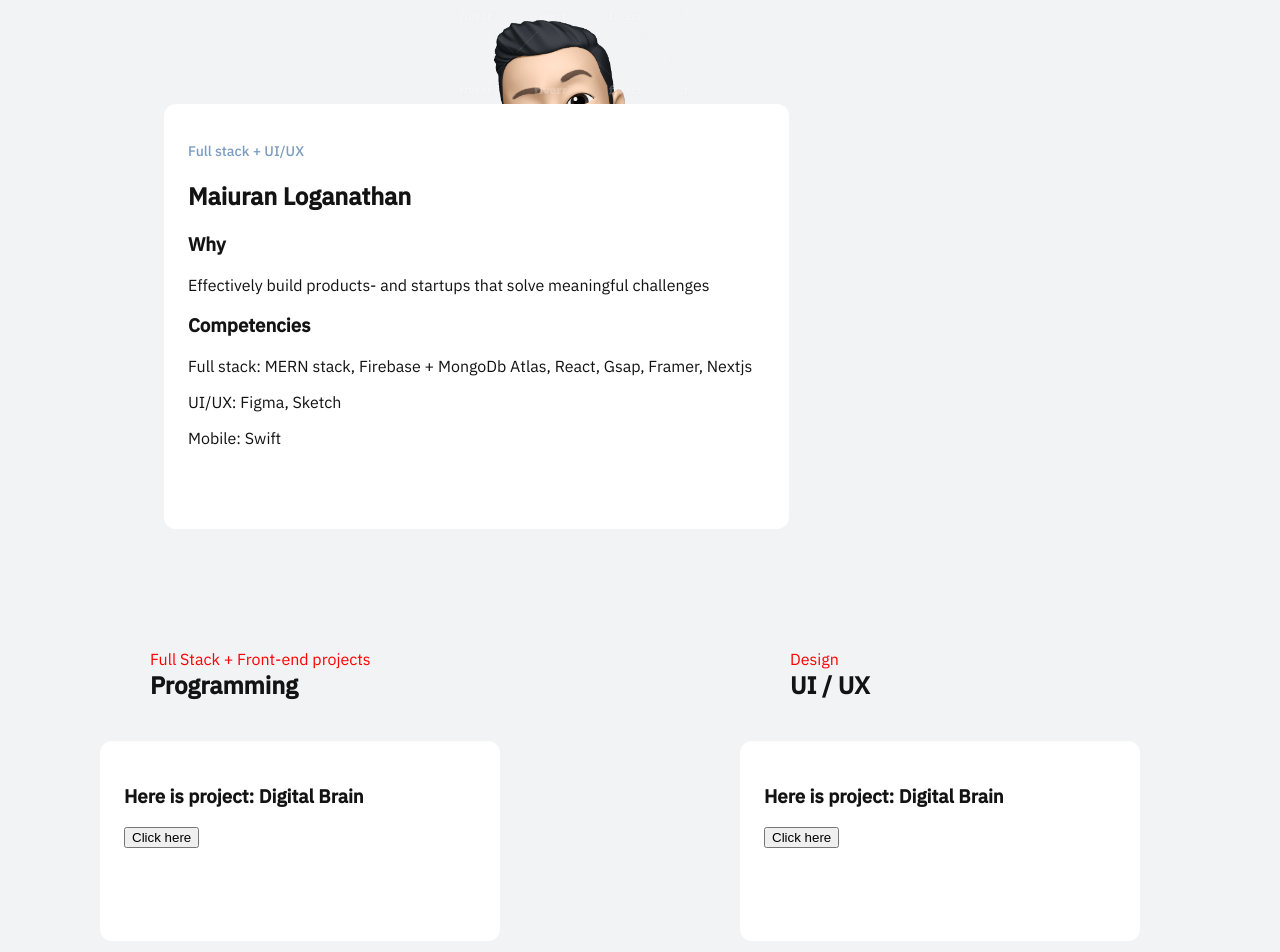
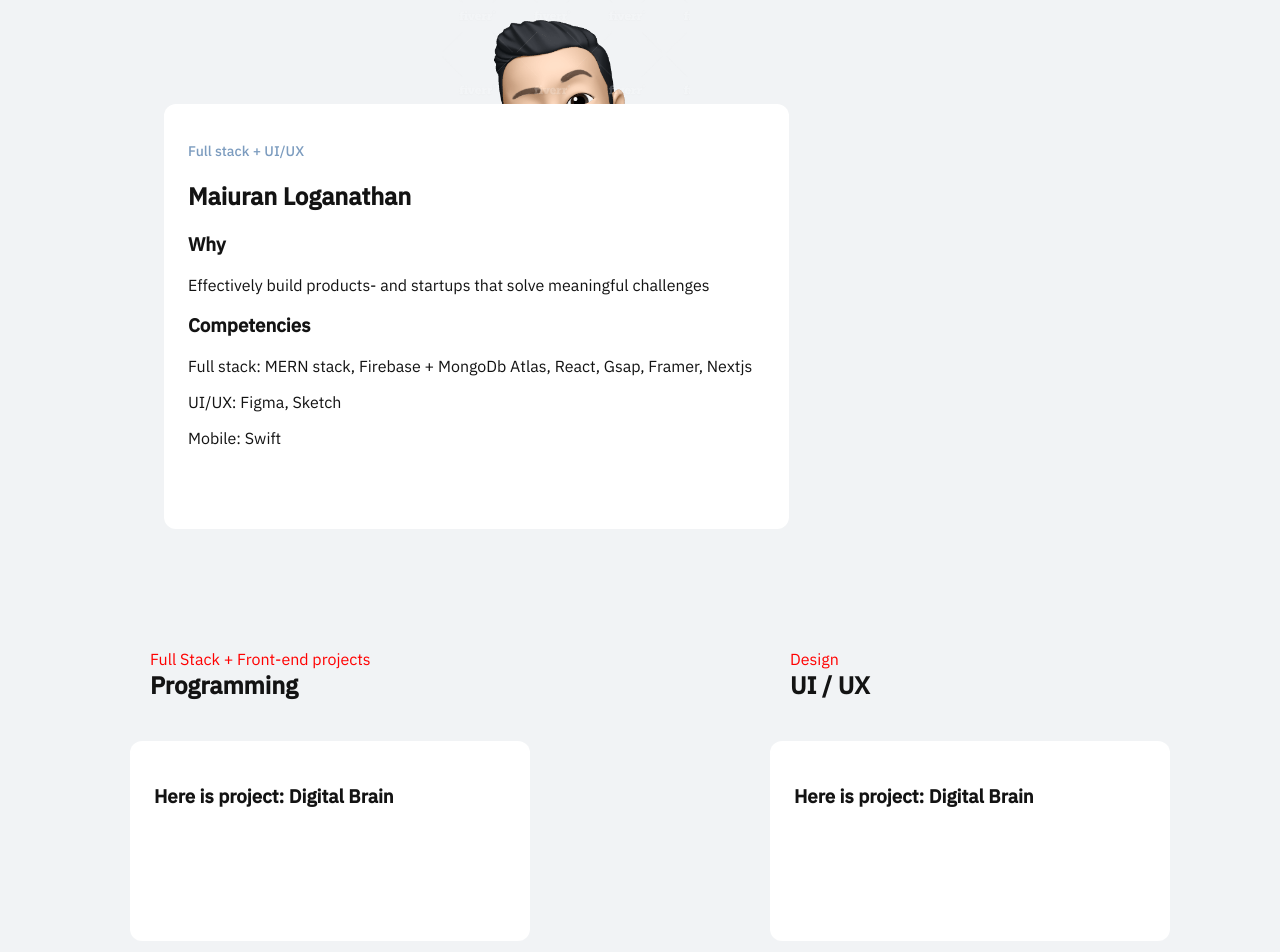
Before and after one commit to Maiuran1404/mayoopage, a React (Create React App) app: page / in a window 1280 px wide. Shown: the top 952 px of the page. Built offline with nearby package versions, Linux system fonts and the light colour scheme.

Commit message:
with routing on click

```diff
--- a/src/components/intro.js
+++ b/src/components/intro.js
@@ -6,7 +6,7 @@ class intro extends Component {
     render() {
         return (
             <div className='container center'>
-                <div className='product-row'>
+                <motion.div className='product-row'>
                 <motion.img
                     initial={{ x: 400, y: -100, opacity: 0 }}
                     animate={{ x: 300, y: -100, opacity: 1 }}
@@ -17,9 +17,11 @@ class intro extends Component {
                     <motion.div
                     whileHover={{ scale: 1.15 }}
                     whileTap={{ scale: 0.85 }}
-
                     className='card'>
-                        <p className='category'>Full stack + UI/UX </p>
+                        <p
+                        initial={{ x: 400, y: -100, opacity: 0 }}
+                        animate={{ x: 300, y: -100, opacity: 1 }}
+                        className='category'>Full stack + UI/UX </p>
                         <h2 className='product-info'>Maiuran Loganathan</h2>
                         <h3>Why</h3>
                         <p>Effectively build products- and startups that solve meaningful challenges</p>
@@ -28,7 +30,7 @@ class intro extends Component {
                         <p>UI/UX: Figma, Sketch</p>
                         <p>Mobile: Swift</p>
                     </motion.div>
-                </div>
+                </motion.div>
             </div>
         );
     }
--- a/src/components/project.js
+++ b/src/components/project.js
@@ -51,9 +51,12 @@ class Project extends Component {
         return (
           <div className="project-div">
           <div className='project-info'>
-            <motion.div variants={stagger} className='project-card'>
+            <motion.div
+              whileHover={{ scale: 1.15 }}
+              whileTap={{ scale: 0.85 }}
+              className='project-card'
+              onClick={() => this.handleClick(this.props.pageName)}>
                 <h3>Here is project: {this.props.name}</h3>
-                <button onClick={() => this.handleClick(this.props.pageName)}> Click here </button>
             </motion.div>
           </div>
           </div>
--- a/src/styles.scss
+++ b/src/styles.scss
@@ -45,7 +45,7 @@ body {
       background: #ffffff;
       width: 400px;
       height: 200px;
-      margin-left: 100px;
+      margin-left: 130px;
       margin-top: 20px;
     }
   }
```
